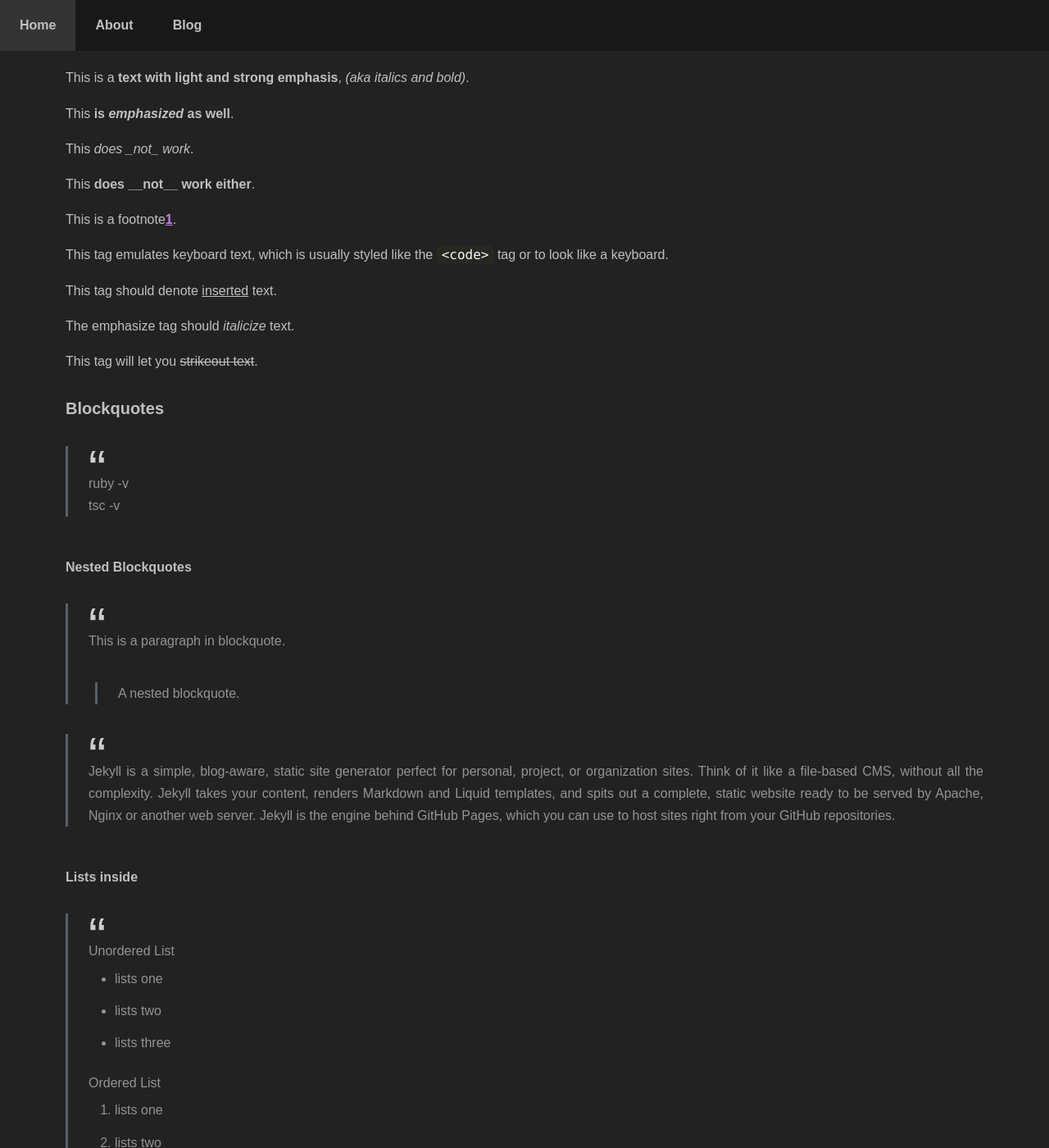
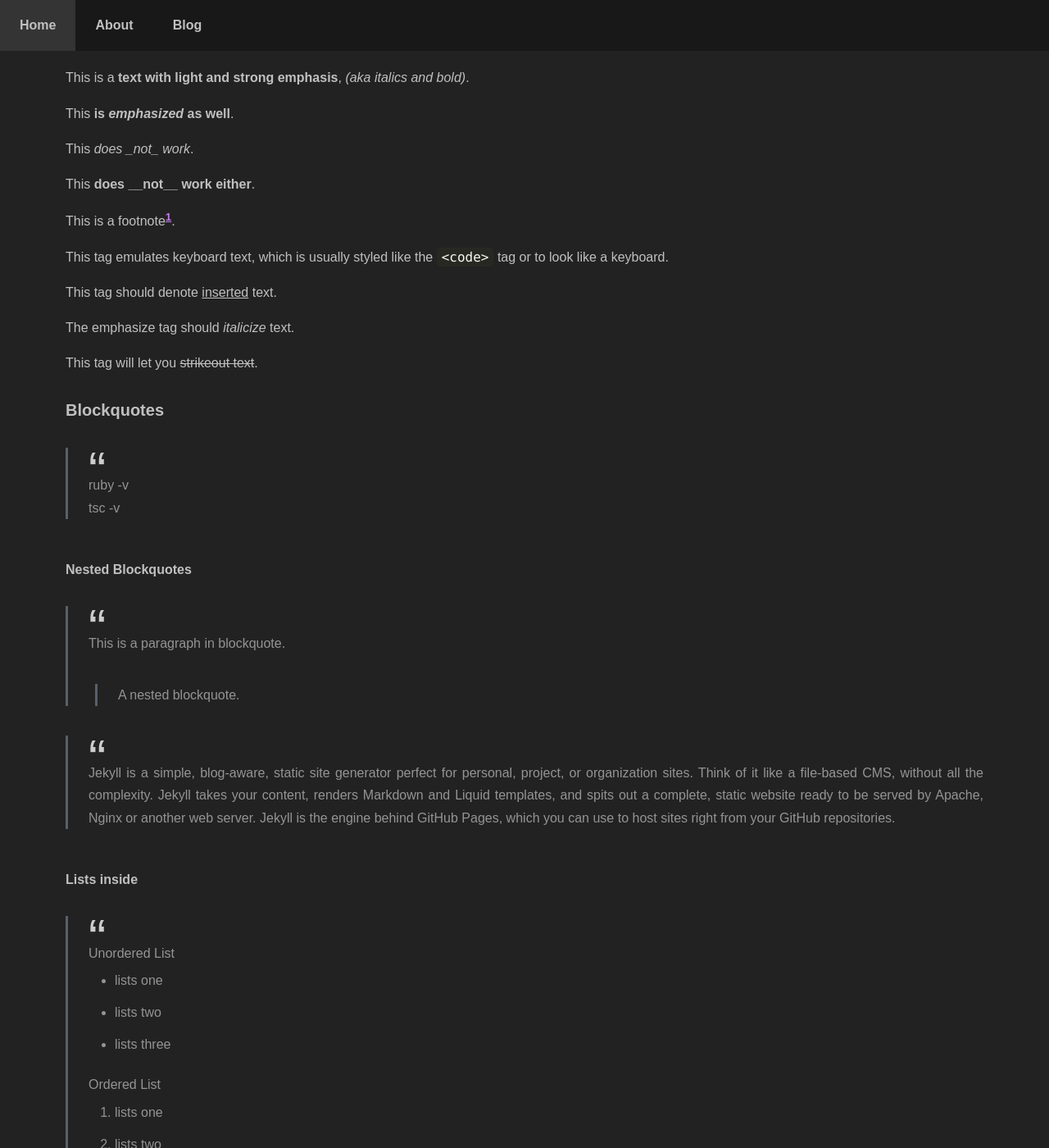
Before and after one commit to JadedBlueEyes/Plaincheck, a Jekyll site: the page built from _posts/2019-06-03-markdown-demo.md, in a window 1280 px wide and 1400 px high, scrolled down 226 px. Shown: the whole window at 82% size. Built offline with Jekyll 4.4.1, drawn with Linux system fonts in a browser that asks for light colours.

Commit message:
sub, sup

```diff
--- a/_sass/_typography.scss
+++ b/_sass/_typography.scss
@@ -151,3 +151,14 @@ a {
     color: $link-active-color;
   }
 }
+
+// higher and lower text, along with refs
+sub {
+  vertical-align: sub;
+  font-size: smaller;
+}
+
+sup {
+  vertical-align: super;
+  font-size: smaller;
+}
```
